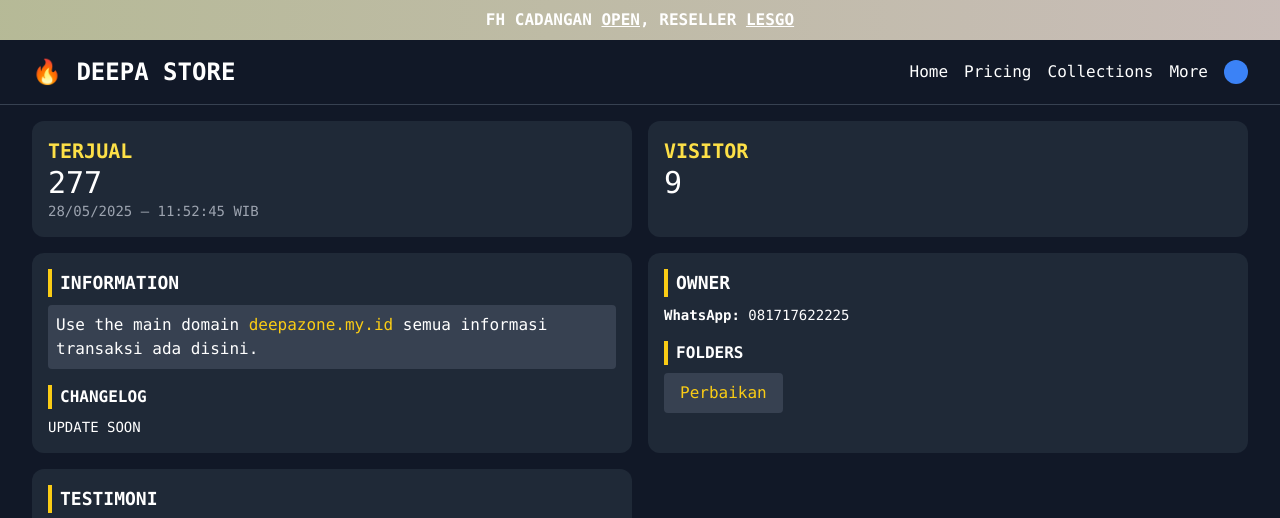
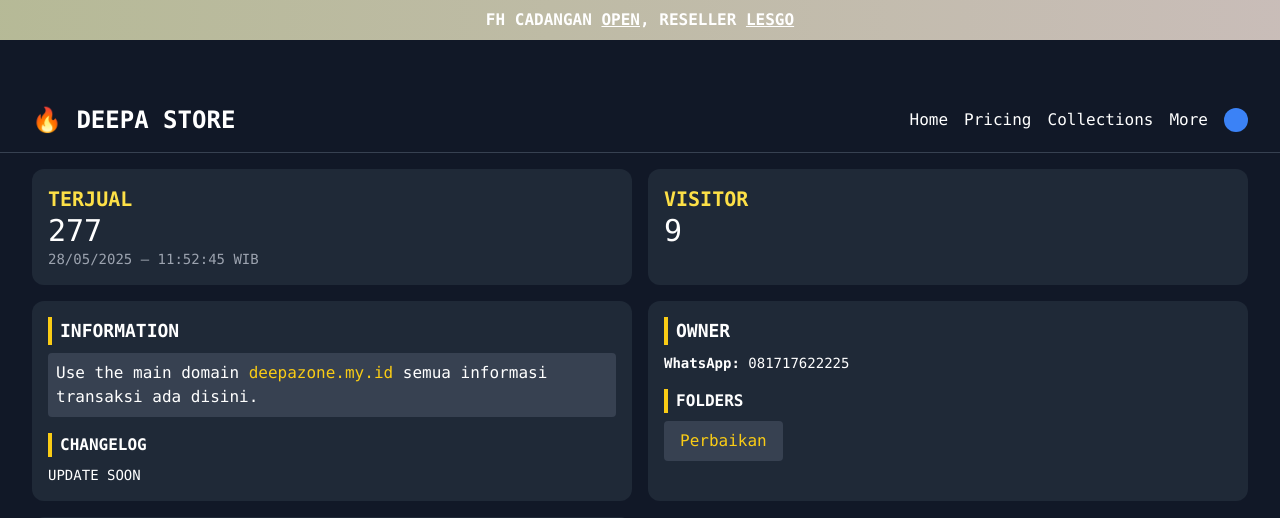
Before and after one commit to edoputra13/jualan, a plain HTML site: page index.html in a window 1280 px wide. Shown: the top 518 px of the page. Drawn offline with nearby package versions, Linux system fonts and the light colour scheme.

Commit message:
Update index.html

```diff
--- a/index.html
+++ b/index.html
@@ -25,7 +25,7 @@
   <div id="dynamic-banner" class="text-white text-center py-2 text-sm md:text-base font-semibold">
     FH CADANGAN <span class="underline">OPEN</span>, RESELLER <span class="underline">LESGO</span>
   </div>
-
+<div class="h-10 md:h-12"></div>
   <script>
     function getRandomColor() {
       const r = Math.floor(Math.random() * 156) + 100;
```
